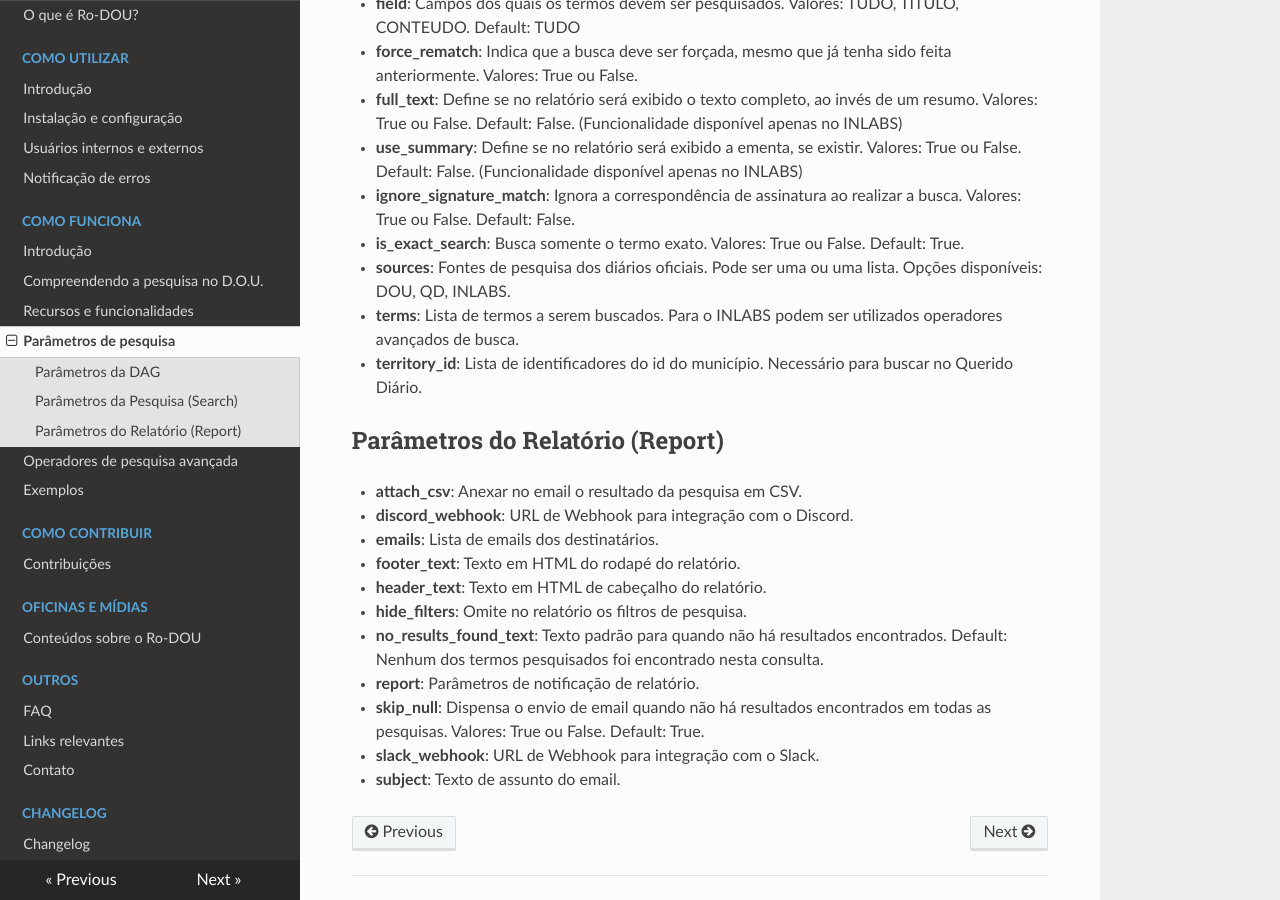
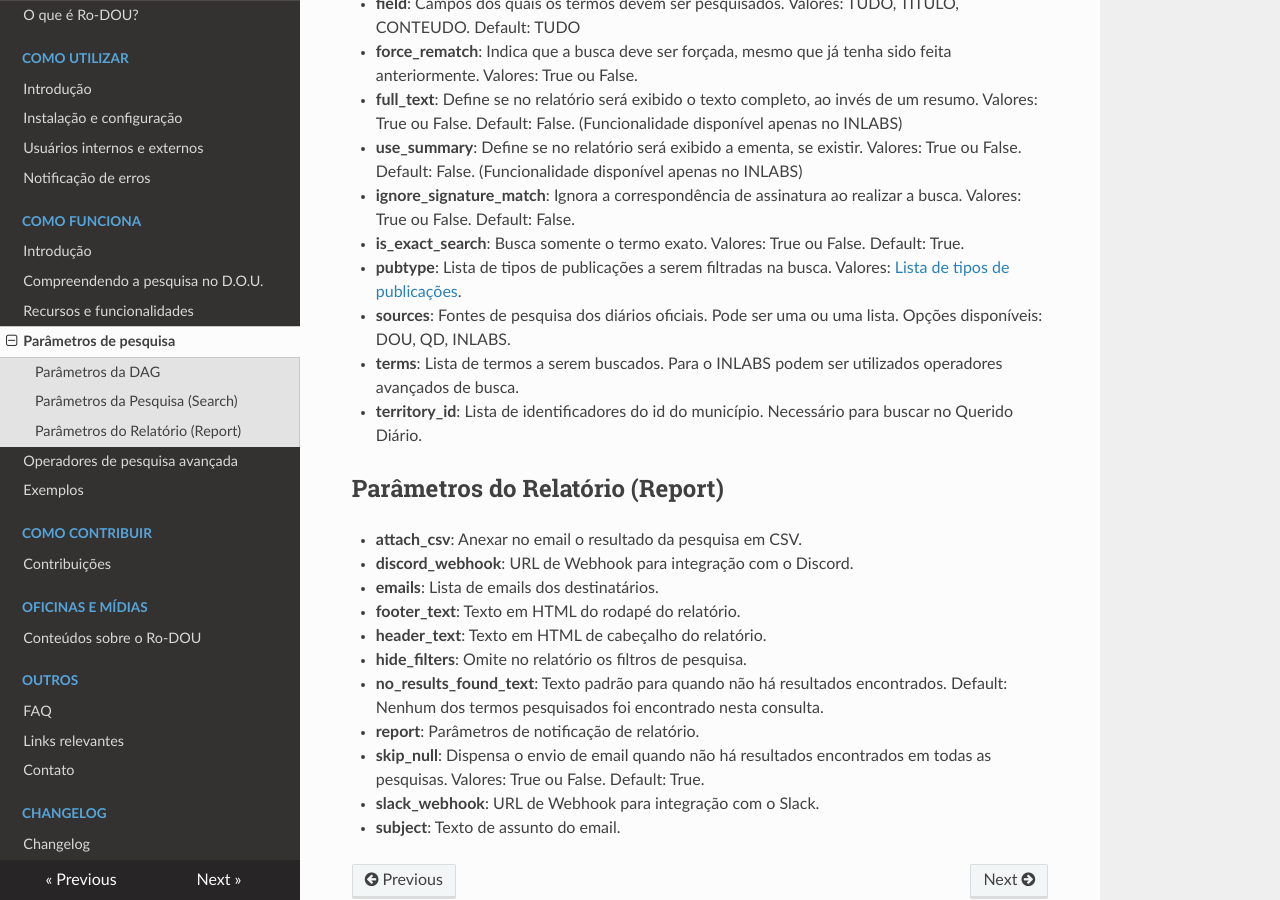
Before and after one commit to gestaogovbr/Ro-dou, an MkDocs documentation site: the page built from docs/docs/como_funciona/parametros.md, in a window 1280 px wide and 900 px high, scrolled down 688 px. Built offline with MkDocs 1.6.1, drawn with Linux system fonts in a browser that asks for light colours; nearby versions of some CDN libraries.

Commit message:
add param pubtype

```diff
--- a/docs/docs/como_funciona/parametros.md
+++ b/docs/docs/como_funciona/parametros.md
@@ -22,6 +22,7 @@ A página abaixo lista os parâmetros configuráveis nos arquivos YAML:
 - **use_summary**: Define se no relatório será exibido a ementa, se existir. Valores: True ou False. Default: False. (Funcionalidade disponível apenas no INLABS)
 - **ignore_signature_match**: Ignora a correspondência de assinatura ao realizar a busca. Valores: True ou False. Default: False.
 - **is_exact_search**: Busca somente o termo exato. Valores: True ou False. Default: True.
+- **pubtype**: Lista de tipos de publicações a serem filtradas na busca. Valores: [Lista de tipos de publicações](tipos_de_publicacoes.md).
 - **sources**: Fontes de pesquisa dos diários oficiais. Pode ser uma ou uma lista. Opções disponíveis: DOU, QD, INLABS.
 - **terms**: Lista de termos a serem buscados. Para o INLABS podem ser utilizados operadores avançados de busca.
 - **territory_id**: Lista de identificadores do id do município. Necessário para buscar no Querido Diário.
```
